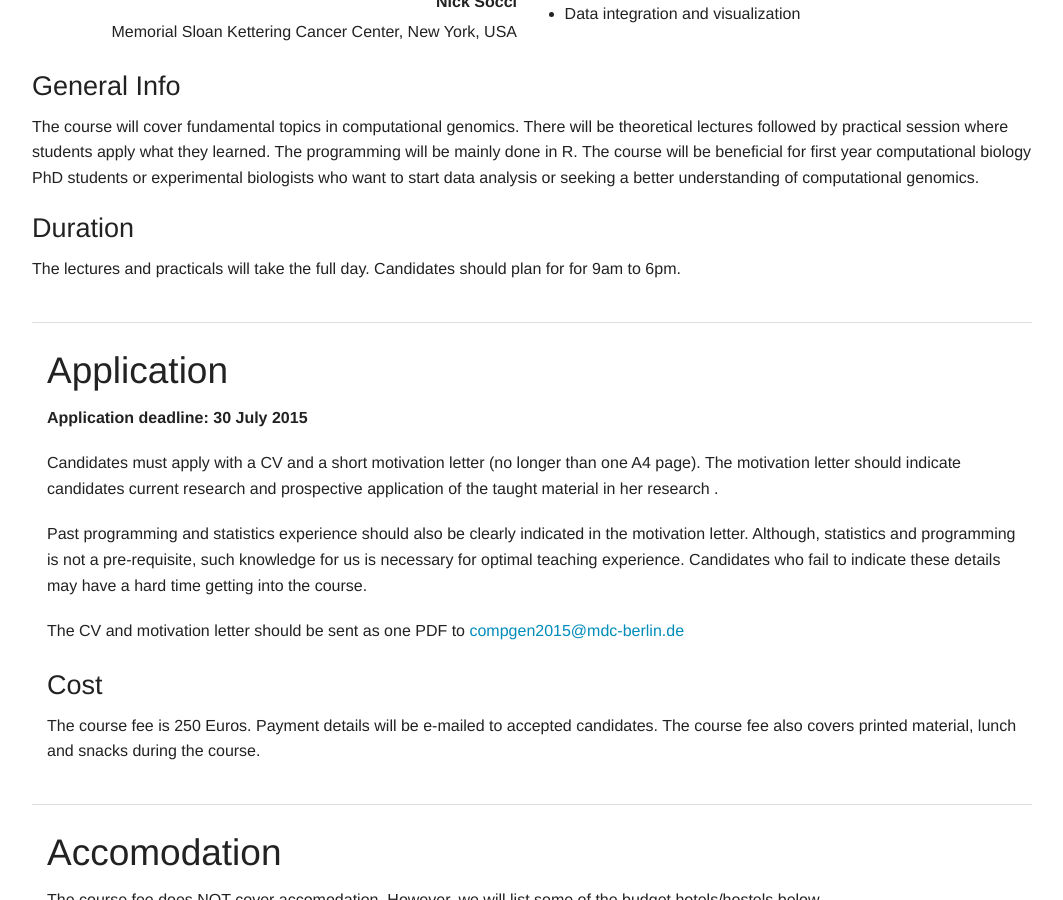
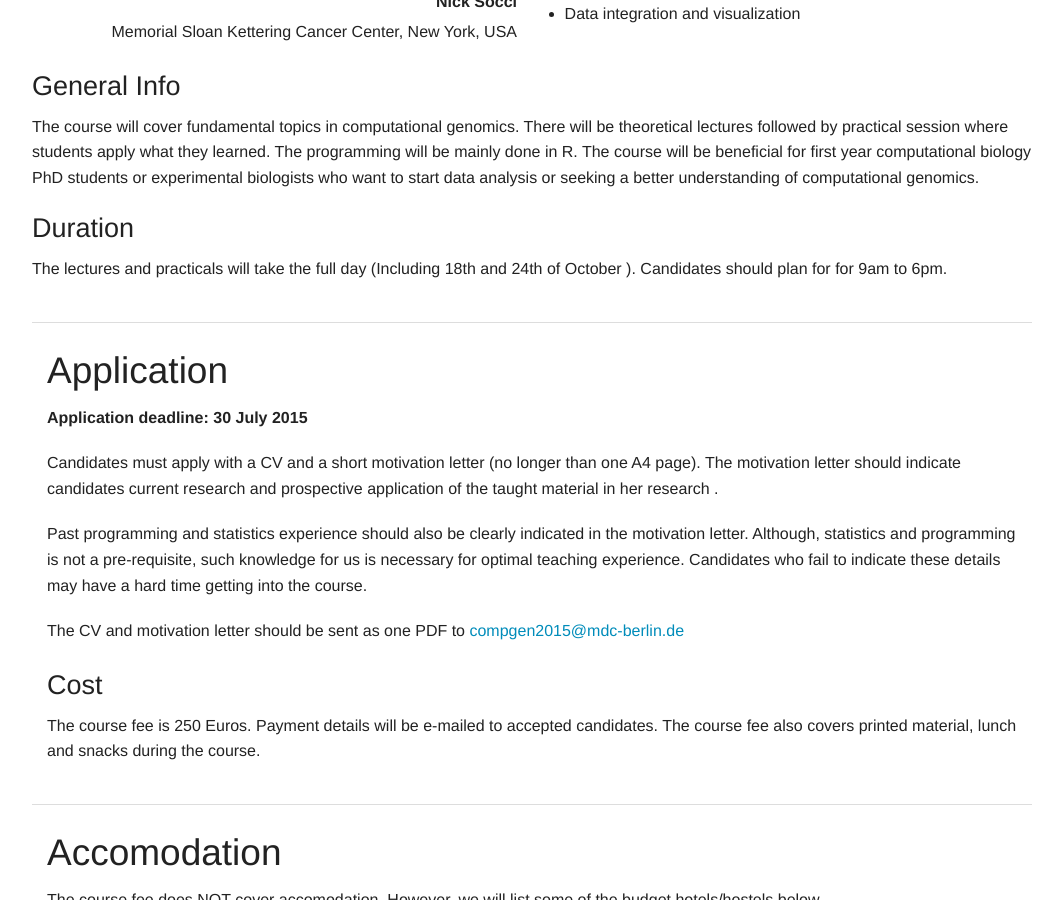
Before and after one commit to BIMSBbioinfo/compgen, a Jekyll site: the page 2015/index.html, which Jekyll copies as it is, in a window 1280 px wide and 900 px high, scrolled down 1058 px. Shown: the whole window, without its empty margins (108-1171 px from the left). Built offline with Jekyll 4.4.1, drawn with Linux system fonts in a browser that asks for light colours; nearby versions of some CDN libraries; library files that are not in the unit come from our copies.

Commit message:
Update index.html

```diff
--- a/2015/index.html
+++ b/2015/index.html
@@ -82,7 +82,7 @@
           </p>
           <h3 id="Duration">Duration</h3>
             <p>
-            The lectures and practicals will take the full day. Candidates should plan for for 9am to 6pm.
+            The lectures and practicals will take the full day (Including 18th and 24th of October ). Candidates should plan for for 9am to 6pm.
             </p>
           </div>
     </div>
```
